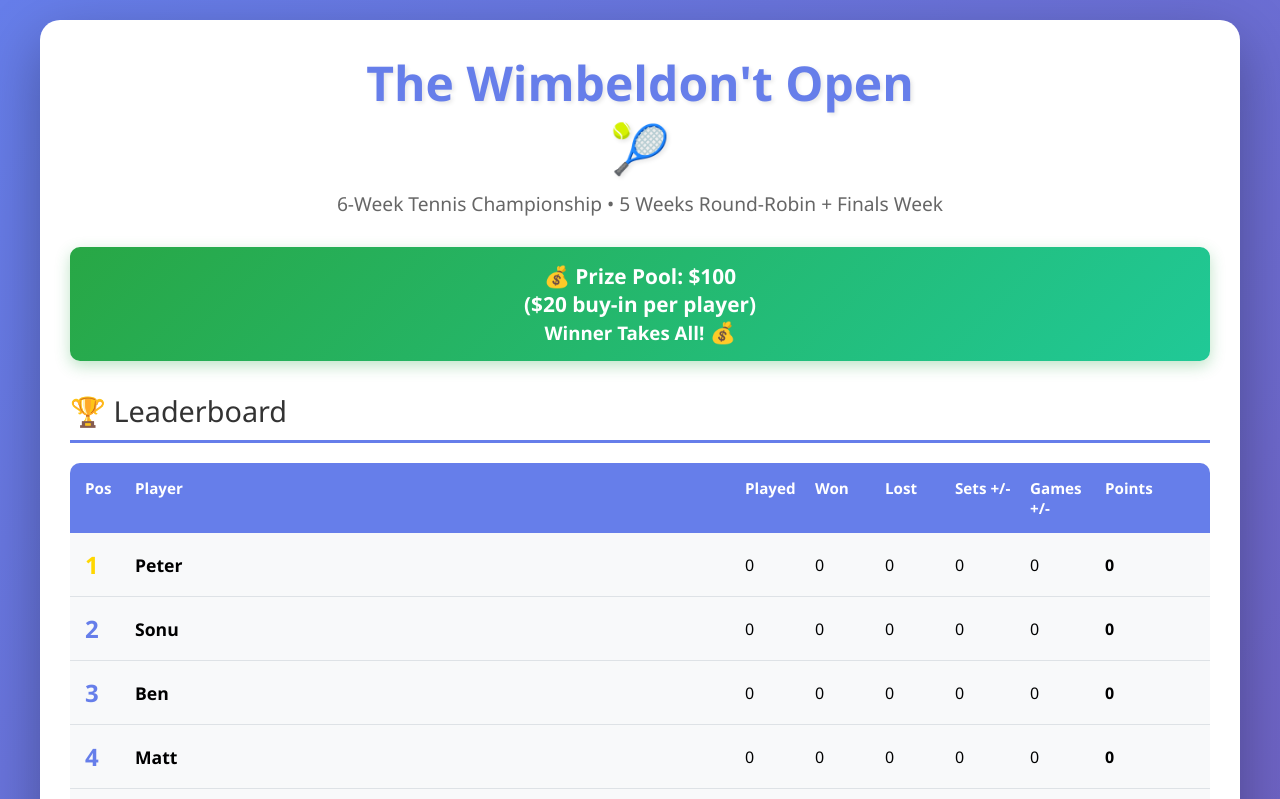
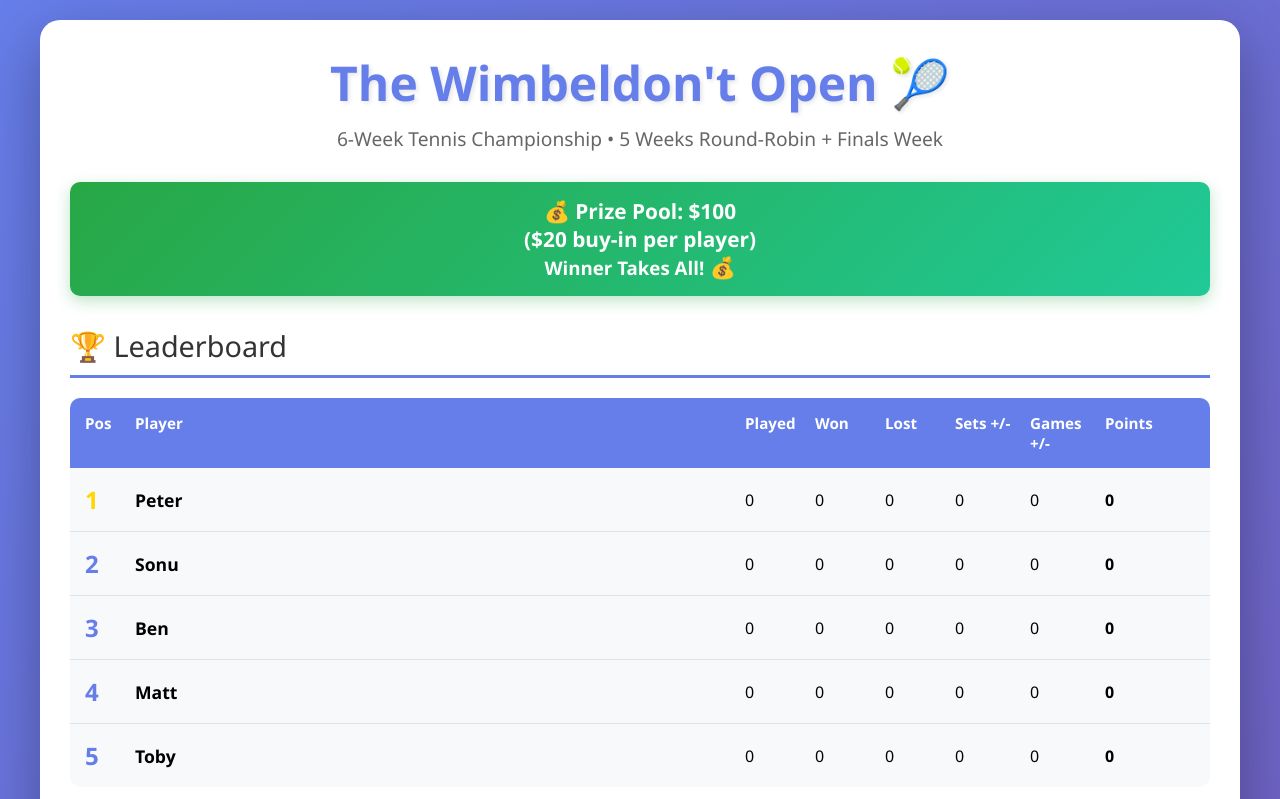
Before and after one commit to phang2000/wimbeldont-open, a plain HTML site: page index.html in a window 1280 px wide. Shown: the top 799 px of the page. Drawn offline with Linux system fonts and the light colour scheme.

Commit message:
Fix heading formatting in index.html

```diff
--- a/index.html
+++ b/index.html
@@ -464,7 +464,7 @@
 </head>
 <body>
     <div class="container">
-        <h1>The Wimbeldon't Open <br>🎾</h1>
+        <h1>The Wimbeldon't Open 🎾</h1>
         <p class="subtitle">6-Week Tennis Championship • 5 Weeks Round-Robin + Finals Week</p>
         <div style="text-align: center; background: linear-gradient(135deg, #28a745 0%, #20c997 100%); color: white; padding: 15px; border-radius: 10px; margin-bottom: 30px; font-size: 1.3em; font-weight: bold; box-shadow: 0 5px 15px rgba(40, 167, 69, 0.3);" class="prize-banner">
             💰 Prize Pool: $100 <br>($20 buy-in per player)<br><span style="font-size: 0.9em;">Winner Takes All!</span> 💰
```
